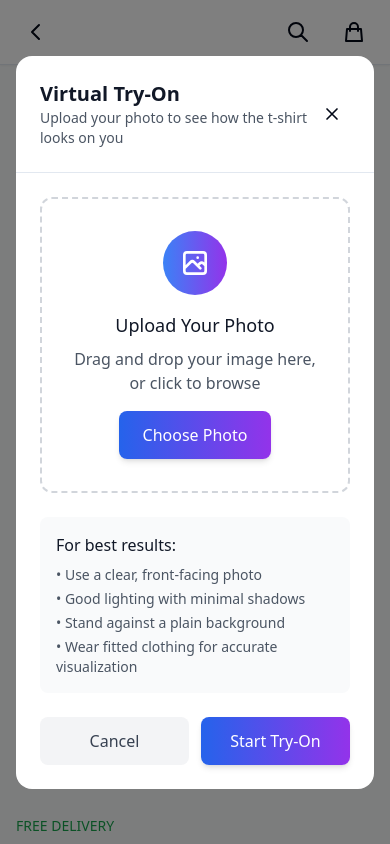
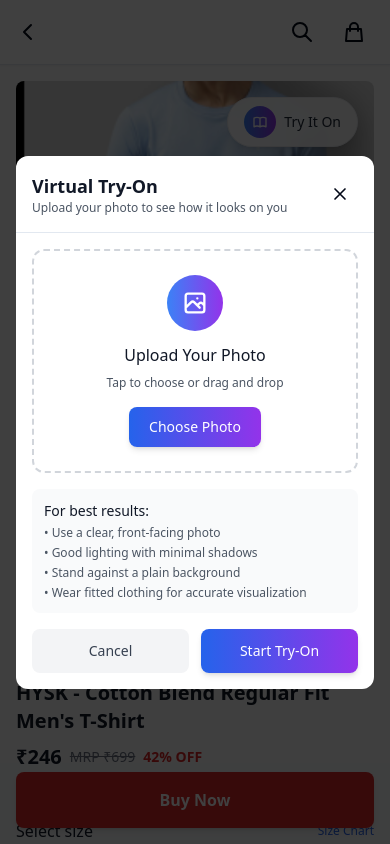
Before and after one commit to garvitbhardwajj/image-swap-showcase-cta, a React (Vite) app: page / in a window 390 px wide. Both pictures are taken after a click on the button "Try It On". Shown: the top 844 px of the page. Built offline with nearby package versions, Linux system fonts and the light colour scheme.

Commit message:
Refactor: Adjust layout for mobile devices
Adjust the layout to be suitable for Android app-sized mobile devices.

```diff
--- a/src/components/ProductDetails.tsx
+++ b/src/components/ProductDetails.tsx
@@ -8,27 +8,27 @@ const ProductDetails = () => {
   const sizes = ['XXS', 'XS', 'S', 'M', 'L', 'XL'];
 
   return (
-    <div className="space-y-6">
-      {/* Product Title and Price */}
+    <div className="space-y-4">
+      {/* Product Title and Price - Optimized for mobile */}
       <div>
-        <div className="text-sm text-green-600 font-medium mb-1">FREE DELIVERY</div>
-        <h1 className="text-2xl font-semibold text-gray-900 mb-2">
+        <div className="text-xs text-green-600 font-medium mb-1">FREE DELIVERY</div>
+        <h1 className="text-xl font-semibold text-gray-900 mb-2">
           HYSK - Cotton Blend Regular Fit Men's T-Shirt
         </h1>
-        <div className="flex items-center space-x-3">
-          <span className="text-2xl font-bold text-gray-900">₹246</span>
-          <span className="text-lg text-gray-500 line-through">MRP ₹699</span>
-          <span className="text-lg font-semibold text-red-600">42% OFF</span>
+        <div className="flex items-center space-x-2">
+          <span className="text-xl font-bold text-gray-900">₹246</span>
+          <span className="text-sm text-gray-500 line-through">MRP ₹699</span>
+          <span className="text-sm font-semibold text-red-600">42% OFF</span>
         </div>
       </div>
 
-      {/* Rating */}
+      {/* Rating - More compact for mobile */}
       <div className="flex items-center space-x-2">
         <div className="flex items-center">
           {[1, 2, 3, 4, 5].map((star) => (
             <svg
               key={star}
-              className={`w-5 h-5 ${star <= 4 ? 'text-yellow-400' : 'text-gray-300'}`}
+              className={`w-4 h-4 ${star <= 4 ? 'text-yellow-400' : 'text-gray-300'}`}
               fill="currentColor"
               viewBox="0 0 20 20"
             >
@@ -36,16 +36,16 @@ const ProductDetails = () => {
             </svg>
           ))}
         </div>
-        <span className="text-sm text-gray-600">4.5 (1k)</span>
+        <span className="text-xs text-gray-600">4.5 (1k)</span>
       </div>
 
-      {/* Size Selection */}
+      {/* Size Selection - Better touch targets for mobile */}
       <div>
-        <div className="flex items-center justify-between mb-3">
-          <h3 className="text-lg font-medium text-gray-900">Select size</h3>
-          <button className="text-sm text-blue-600 hover:text-blue-700">Size Chart</button>
+        <div className="flex items-center justify-between mb-2">
+          <h3 className="text-base font-medium text-gray-900">Select size</h3>
+          <button className="text-xs text-blue-600 hover:text-blue-700">Size Chart</button>
         </div>
-        <div className="grid grid-cols-6 gap-2">
+        <div className="grid grid-cols-6 gap-1">
           {sizes.map((size) => (
             <button
               key={size}
@@ -62,8 +62,8 @@ const ProductDetails = () => {
         </div>
       </div>
 
-      {/* Quantity */}
-      <div className="flex items-center space-x-4">
+      {/* Quantity - Larger touch targets */}
+      <div className="flex items-center space-x-3">
         <div className="flex items-center border border-gray-300 rounded-lg">
           <button
             onClick={() => setQuantity(Math.max(1, quantity - 1))}
@@ -90,38 +90,38 @@ const ProductDetails = () => {
         </button>
       </div>
 
-      {/* Add to Cart Button */}
-      <button className="w-full bg-red-600 text-white py-4 rounded-lg font-semibold text-lg hover:bg-red-700 transition-colors shadow-md hover:shadow-lg">
+      {/* Add to Cart Button - Larger for mobile touch */}
+      <button className="w-full bg-red-600 text-white py-4 rounded-lg font-semibold text-base hover:bg-red-700 transition-colors shadow-md sticky bottom-4">
         Buy Now
       </button>
 
-      {/* Product Features */}
-      <div className="border-t pt-6">
-        <h3 className="text-lg font-medium text-gray-900 mb-4">Product Details</h3>
-        <div className="space-y-3">
-          <div className="flex items-center space-x-3">
-            <svg className="w-5 h-5 text-green-600" fill="none" stroke="currentColor" viewBox="0 0 24 24">
+      {/* Product Features - More compact for mobile */}
+      <div className="border-t pt-4">
+        <h3 className="text-base font-medium text-gray-900 mb-2">Product Details</h3>
+        <div className="space-y-2">
+          <div className="flex items-center space-x-2">
+            <svg className="w-4 h-4 text-green-600" fill="none" stroke="currentColor" viewBox="0 0 24 24">
               <path strokeLinecap="round" strokeLinejoin="round" strokeWidth={2} d="M5 13l4 4L19 7" />
             </svg>
-            <span className="text-gray-700">100% Cotton Blend</span>
+            <span className="text-sm text-gray-700">100% Cotton Blend</span>
           </div>
-          <div className="flex items-center space-x-3">
-            <svg className="w-5 h-5 text-green-600" fill="none" stroke="currentColor" viewBox="0 0 24 24">
+          <div className="flex items-center space-x-2">
+            <svg className="w-4 h-4 text-green-600" fill="none" stroke="currentColor" viewBox="0 0 24 24">
               <path strokeLinecap="round" strokeLinejoin="round" strokeWidth={2} d="M5 13l4 4L19 7" />
             </svg>
-            <span className="text-gray-700">Regular Fit</span>
+            <span className="text-sm text-gray-700">Regular Fit</span>
           </div>
-          <div className="flex items-center space-x-3">
-            <svg className="w-5 h-5 text-green-600" fill="none" stroke="currentColor" viewBox="0 0 24 24">
+          <div className="flex items-center space-x-2">
+            <svg className="w-4 h-4 text-green-600" fill="none" stroke="currentColor" viewBox="0 0 24 24">
               <path strokeLinecap="round" strokeLinejoin="round" strokeWidth={2} d="M5 13l4 4L19 7" />
             </svg>
-            <span className="text-gray-700">Machine Washable</span>
+            <span className="text-sm text-gray-700">Machine Washable</span>
           </div>
-          <div className="flex items-center space-x-3">
-            <svg className="w-5 h-5 text-green-600" fill="none" stroke="currentColor" viewBox="0 0 24 24">
+          <div className="flex items-center space-x-2">
+            <svg className="w-4 h-4 text-green-600" fill="none" stroke="currentColor" viewBox="0 0 24 24">
               <path strokeLinecap="round" strokeLinejoin="round" strokeWidth={2} d="M5 13l4 4L19 7" />
             </svg>
-            <span className="text-gray-700">Easy Returns</span>
+            <span className="text-sm text-gray-700">Easy Returns</span>
           </div>
         </div>
       </div>
--- a/src/components/ProductImage.tsx
+++ b/src/components/ProductImage.tsx
@@ -7,8 +7,8 @@ const ProductImage = () => {
 
   return (
     <div className="relative">
-      {/* Main Product Image */}
-      <div className="aspect-[3/4] bg-gray-100 rounded-lg overflow-hidden mb-4">
+      {/* Main Product Image - Full width for mobile */}
+      <div className="aspect-[4/5] bg-gray-100 rounded-lg overflow-hidden mb-3">
         <img
           src="/lovable-uploads/c24fff8b-6b83-439b-b858-a042b0bb2d50.png"
           alt="HYSK - Cotton Blend Regular Fit Men's T-Shirt"
@@ -16,23 +16,23 @@ const ProductImage = () => {
         />
       </div>
 
-      {/* Virtual Try-On CTA - Positioned strategically */}
+      {/* Virtual Try-On CTA - Positioned more prominently for mobile */}
       <div className="absolute top-4 right-4">
         <button
           onClick={() => setShowVirtualTryOn(true)}
-          className="bg-white/90 backdrop-blur-sm border border-gray-200 rounded-full px-4 py-2 flex items-center space-x-2 shadow-lg hover:bg-white hover:shadow-xl transition-all duration-300 group"
+          className="bg-white/90 backdrop-blur-sm border border-gray-200 rounded-full px-4 py-2 flex items-center space-x-2 shadow-lg hover:bg-white transition-all duration-300 group"
         >
           <div className="w-8 h-8 bg-gradient-to-r from-blue-500 to-purple-600 rounded-full flex items-center justify-center">
             <svg className="w-4 h-4 text-white" fill="none" stroke="currentColor" viewBox="0 0 24 24">
               <path strokeLinecap="round" strokeLinejoin="round" strokeWidth={2} d="M12 6.253v13m0-13C10.832 5.477 9.246 5 7.5 5S4.168 5.477 3 6.253v13C4.168 18.477 5.754 18 7.5 18s3.332.477 4.5 1.253m0-13C13.168 5.477 14.754 5 16.5 5c1.746 0 3.332.477 4.5 1.253v13C19.832 18.477 18.246 18 16.5 18c-1.746 0-3.332.477-4.5 1.253" />
             </svg>
           </div>
-          <span className="text-sm font-medium text-gray-800 group-hover:text-gray-900">Try It On</span>
+          <span className="text-sm font-medium text-gray-800">Try It On</span>
         </button>
       </div>
 
-      {/* Secondary CTA Banner - Below image for better visibility */}
-      <div className="bg-gradient-to-r from-blue-50 to-purple-50 border border-blue-200 rounded-lg p-4 mt-4">
+      {/* Mobile Optimized CTA Banner */}
+      <div className="bg-gradient-to-r from-blue-50 to-purple-50 border border-blue-200 rounded-lg p-4 mt-3">
         <div className="flex items-center justify-between">
           <div className="flex items-center space-x-3">
             <div className="w-10 h-10 bg-gradient-to-r from-blue-500 to-purple-600 rounded-full flex items-center justify-center">
@@ -42,24 +42,24 @@ const ProductImage = () => {
             </div>
             <div>
               <h3 className="font-semibold text-gray-900">Virtual Try-On</h3>
-              <p className="text-sm text-gray-600">See how it looks on you!</p>
+              <p className="text-xs text-gray-600">See how it looks on you!</p>
             </div>
           </div>
           <button
             onClick={() => setShowVirtualTryOn(true)}
-            className="bg-gradient-to-r from-blue-600 to-purple-600 text-white px-6 py-2 rounded-full font-medium hover:from-blue-700 hover:to-purple-700 transition-all duration-300 shadow-md hover:shadow-lg"
+            className="bg-gradient-to-r from-blue-600 to-purple-600 text-white px-4 py-2 rounded-full text-sm font-medium hover:from-blue-700 hover:to-purple-700 transition-all duration-300 shadow-md"
           >
             Upload Photo
           </button>
         </div>
       </div>
 
-      {/* Thumbnail Images */}
-      <div className="flex space-x-2 mt-4">
+      {/* Mobile-friendly Thumbnail Images - Smaller and horizontally scrollable */}
+      <div className="flex space-x-2 mt-3 overflow-x-auto pb-1 scrollbar-hide">
         {[1, 2, 3, 4].map((index) => (
           <div
             key={index}
-            className="w-16 h-20 bg-gray-100 rounded-md border-2 border-transparent hover:border-gray-300 cursor-pointer transition-colors"
+            className="w-14 h-18 flex-shrink-0 bg-gray-100 rounded-md border-2 border-transparent hover:border-gray-300 cursor-pointer transition-colors"
           >
             <div className="w-full h-full bg-gray-200 rounded"></div>
           </div>
--- a/src/components/VirtualTryOn.tsx
+++ b/src/components/VirtualTryOn.tsx
@@ -26,13 +26,13 @@ const VirtualTryOn = ({ onClose }: VirtualTryOnProps) => {
   };
 
   return (
-    <div className="fixed inset-0 bg-black bg-opacity-50 z-50 flex items-center justify-center p-4">
-      <div className="bg-white rounded-2xl max-w-lg w-full max-h-[90vh] overflow-y-auto">
+    <div className="fixed inset-0 bg-black bg-opacity-75 z-50 flex items-center justify-center">
+      <div className="bg-white rounded-xl w-full max-h-[95vh] overflow-y-auto mx-4">
         {/* Header */}
-        <div className="flex items-center justify-between p-6 border-b">
+        <div className="flex items-center justify-between p-4 border-b">
           <div>
-            <h2 className="text-xl font-semibold text-gray-900">Virtual Try-On</h2>
-            <p className="text-sm text-gray-600">Upload your photo to see how the t-shirt looks on you</p>
+            <h2 className="text-lg font-semibold text-gray-900">Virtual Try-On</h2>
+            <p className="text-xs text-gray-600">Upload your photo to see how it looks on you</p>
           </div>
           <button
             onClick={onClose}
@@ -45,32 +45,32 @@ const VirtualTryOn = ({ onClose }: VirtualTryOnProps) => {
         </div>
 
         {/* Content */}
-        <div className="p-6">
+        <div className="p-4">
           {/* Upload Area */}
           <div
-            className={`border-2 border-dashed rounded-xl p-8 text-center transition-colors ${
+            className={`border-2 border-dashed rounded-xl p-6 text-center transition-colors ${
               dragOver ? 'border-blue-500 bg-blue-50' : 'border-gray-300 hover:border-blue-400'
             }`}
             onDragOver={handleDragOver}
             onDragLeave={handleDragLeave}
             onDrop={handleDrop}
           >
-            <div className="w-16 h-16 bg-gradient-to-r from-blue-500 to-purple-600 rounded-full flex items-center justify-center mx-auto mb-4">
-              <svg className="w-8 h-8 text-white" fill="none" stroke="currentColor" viewBox="0 0 24 24">
+            <div className="w-14 h-14 bg-gradient-to-r from-blue-500 to-purple-600 rounded-full flex items-center justify-center mx-auto mb-3">
+              <svg className="w-7 h-7 text-white" fill="none" stroke="currentColor" viewBox="0 0 24 24">
                 <path strokeLinecap="round" strokeLinejoin="round" strokeWidth={2} d="M4 16l4.586-4.586a2 2 0 012.828 0L16 16m-2-2l1.586-1.586a2 2 0 012.828 0L20 14m-6-6h.01M6 20h12a2 2 0 002-2V6a2 2 0 00-2-2H6a2 2 0 00-2 2v12a2 2 0 002 2z" />
               </svg>
             </div>
-            <h3 className="text-lg font-medium text-gray-900 mb-2">Upload Your Photo</h3>
-            <p className="text-gray-600 mb-4">Drag and drop your image here, or click to browse</p>
-            <button className="bg-gradient-to-r from-blue-600 to-purple-600 text-white px-6 py-3 rounded-lg font-medium hover:from-blue-700 hover:to-purple-700 transition-all duration-300 shadow-md hover:shadow-lg">
+            <h3 className="text-base font-medium text-gray-900 mb-2">Upload Your Photo</h3>
+            <p className="text-xs text-gray-600 mb-4">Tap to choose or drag and drop</p>
+            <button className="bg-gradient-to-r from-blue-600 to-purple-600 text-white px-5 py-2.5 rounded-lg text-sm font-medium hover:from-blue-700 hover:to-purple-700 transition-all duration-300 shadow-md">
               Choose Photo
             </button>
           </div>
 
           {/* Guidelines */}
-          <div className="mt-6 bg-gray-50 rounded-lg p-4">
-            <h4 className="font-medium text-gray-900 mb-2">For best results:</h4>
-            <ul className="text-sm text-gray-600 space-y-1">
+          <div className="mt-4 bg-gray-50 rounded-lg p-3">
+            <h4 className="font-medium text-gray-900 mb-1 text-sm">For best results:</h4>
+            <ul className="text-xs text-gray-600 space-y-1">
               <li>• Use a clear, front-facing photo</li>
               <li>• Good lighting with minimal shadows</li>
               <li>• Stand against a plain background</li>
@@ -79,14 +79,14 @@ const VirtualTryOn = ({ onClose }: VirtualTryOnProps) => {
           </div>
 
           {/* Action Buttons */}
-          <div className="flex space-x-3 mt-6">
+          <div className="flex space-x-3 mt-4">
             <button
               onClick={onClose}
-              className="flex-1 bg-gray-100 text-gray-700 py-3 rounded-lg font-medium hover:bg-gray-200 transition-colors"
+              className="flex-1 bg-gray-100 text-gray-700 py-3 rounded-lg font-medium text-sm hover:bg-gray-200 transition-colors"
             >
               Cancel
             </button>
-            <button className="flex-1 bg-gradient-to-r from-blue-600 to-purple-600 text-white py-3 rounded-lg font-medium hover:from-blue-700 hover:to-purple-700 transition-all duration-300 shadow-md hover:shadow-lg">
+            <button className="flex-1 bg-gradient-to-r from-blue-600 to-purple-600 text-white py-3 rounded-lg font-medium text-sm hover:from-blue-700 hover:to-purple-700 transition-all duration-300 shadow-md">
               Start Try-On
             </button>
           </div>
--- a/src/pages/Index.tsx
+++ b/src/pages/Index.tsx
@@ -6,18 +6,18 @@ import ProductDetails from '../components/ProductDetails';
 const Index = () => {
   return (
     <div className="min-h-screen bg-gray-50">
-      {/* Header */}
-      <header className="bg-white shadow-sm border-b">
-        <div className="max-w-7xl mx-auto px-4 sm:px-6 lg:px-8">
-          <div className="flex items-center justify-between h-16">
+      {/* Mobile-Optimized Header */}
+      <header className="bg-white shadow-sm border-b sticky top-0 z-10">
+        <div className="px-4 py-3">
+          <div className="flex items-center justify-between">
             <div className="flex items-center">
-              <button className="p-2">
+              <button className="p-2 -ml-2">
                 <svg className="w-6 h-6" fill="none" stroke="currentColor" viewBox="0 0 24 24">
                   <path strokeLinecap="round" strokeLinejoin="round" strokeWidth={2} d="M15 19l-7-7 7-7" />
                 </svg>
               </button>
             </div>
-            <div className="flex items-center space-x-4">
+            <div className="flex items-center space-x-3">
               <button className="p-2">
                 <svg className="w-6 h-6" fill="none" stroke="currentColor" viewBox="0 0 24 24">
                   <path strokeLinecap="round" strokeLinejoin="round" strokeWidth={2} d="M21 21l-6-6m2-5a7 7 0 11-14 0 7 7 0 0114 0z" />
@@ -33,11 +33,10 @@ const Index = () => {
         </div>
       </header>
 
-      {/* Main Content */}
-      <main className="max-w-7xl mx-auto px-4 sm:px-6 lg:px-8 py-8">
-        <div className="lg:grid lg:grid-cols-2 lg:gap-12">
+      {/* Mobile-Optimized Content - Vertical Stack */}
+      <main className="px-4 py-4">
         {/* Product Image Section */}
-          <div className="mb-8 lg:mb-0">
+        <div className="mb-6">
           <ProductImage />
         </div>
 
@@ -45,7 +44,6 @@ const Index = () => {
         <div>
           <ProductDetails />
         </div>
-        </div>
       </main>
     </div>
   );
```
Lines whose indentation alone changed are shown as unchanged.
